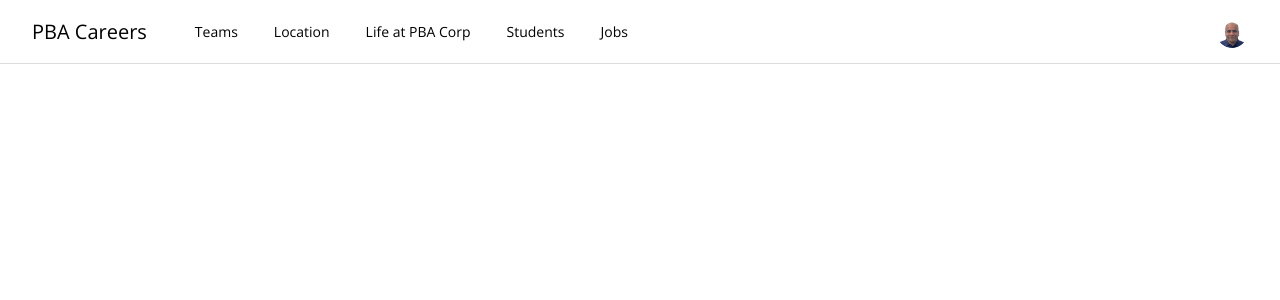
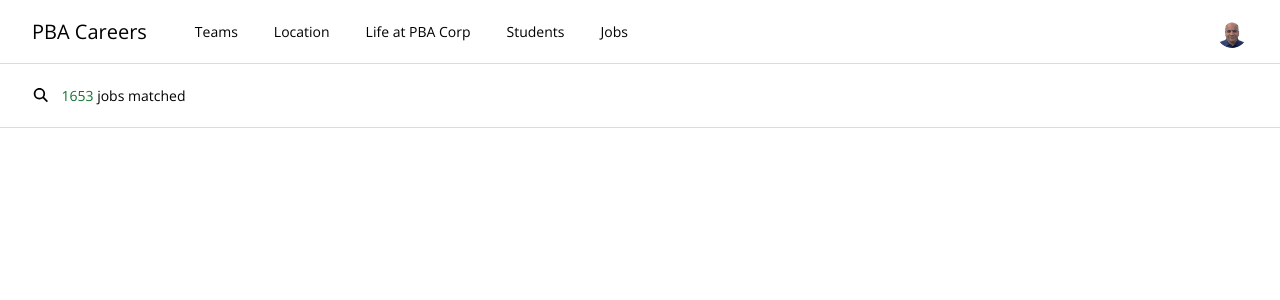
Before and after one commit to shoaibalirts/Job-Search-App-Vue-TailwindCSS-TypeScript, a Vue app: page / in a window 1280 px wide. Both pictures are taken after a click on the button "Sign in". Shown: the top 300 px of the page. Built offline with nearby package versions, Linux system fonts and the light colour scheme.

Commit message:
created TheSubnav component and rendered only when user is signed in

```diff
--- a/package.json
+++ b/package.json
@@ -17,6 +17,9 @@
     "format": "prettier --write src/"
   },
   "dependencies": {
+    "@fortawesome/fontawesome-svg-core": "^7.0.1",
+    "@fortawesome/free-solid-svg-icons": "^7.0.1",
+    "@fortawesome/vue-fontawesome": "^3.1.2",
     "vue": "^3.5.18"
   },
   "devDependencies": {
--- a/src/components/MainNav.vue
+++ b/src/components/MainNav.vue
@@ -15,6 +15,7 @@
           <action-button v-else @click="loginUser" :login-text="loginText" type="primary" />
         </div>
       </div>
+      <the-subnav v-if="isLoggedIn" />
     </div>
   </header>
 </template>
@@ -22,11 +23,13 @@
 <script>
 import ActionButton from './ActionButton.vue'
 import ProfileImage from './ProfileImage.vue'
+import TheSubnav from './TheSubnav.vue'
 export default {
   name: 'MainNav',
   components: {
     ActionButton,
     ProfileImage,
+    TheSubnav,
   },
   data() {
     return {
@@ -35,7 +38,6 @@
       menuItems: ['Teams', 'Location', 'Life at PBA Corp', 'Students', 'Jobs'],
       isLoggedIn: false,
       loginText: 'Sign in',
-      // type: 'primary',
     }
   },
   methods: {
--- /dev/null
+++ b/src/components/TheSubnav.vue
@@ -0,0 +1,16 @@
+<template>
+  <div class="h-16 w-full border-b border-solid border-brand-gray-1 bg-white">
+    <div class="flex h-full items-center px-8">
+      <div>
+        <font-awesome-icon :icon="['fas', 'search']" class="mr-3" />
+        <span><span class="text-brand-green-1">1653</span> jobs matched</span>
+      </div>
+    </div>
+  </div>
+</template>
+<script>
+export default {
+  name: 'TheSubnav',
+}
+</script>
+<style scoped></style>
--- a/src/main.js
+++ b/src/main.js
@@ -1,4 +1,8 @@
 import { createApp } from 'vue'
+import { FontAwesomeIcon } from '@fortawesome/vue-fontawesome'
+import { library } from '@fortawesome/fontawesome-svg-core'
+import { faSearch } from '@fortawesome/free-solid-svg-icons'
+library.add(faSearch)
 import App from './App.vue'
-import './assets/main.css'
-createApp(App).mount('#app')
+import './assets/index.css'
+createApp(App).component('font-awesome-icon', FontAwesomeIcon).mount('#app')
```
Also changed, not shown: src/assets/index.css (renamed from src/assets/main.css), 1 other file (tests, documents, lock files or other folders).
